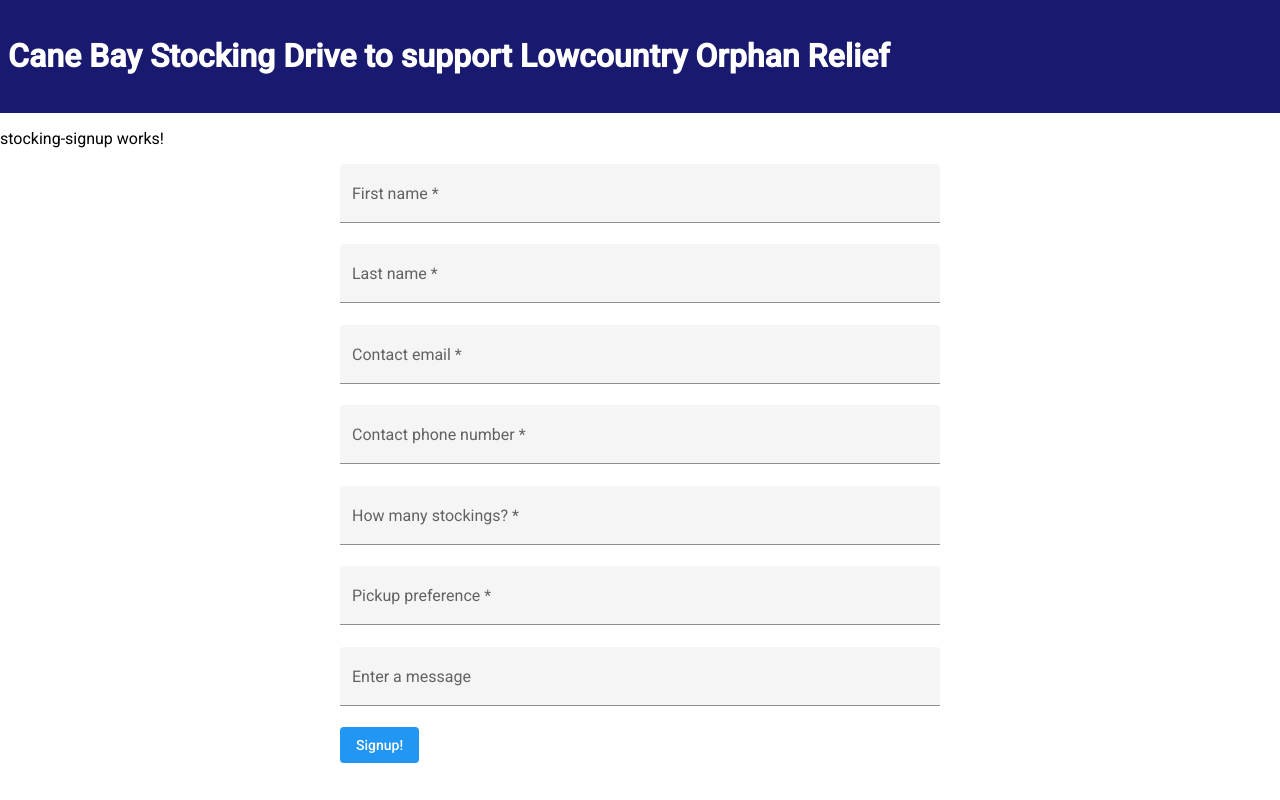
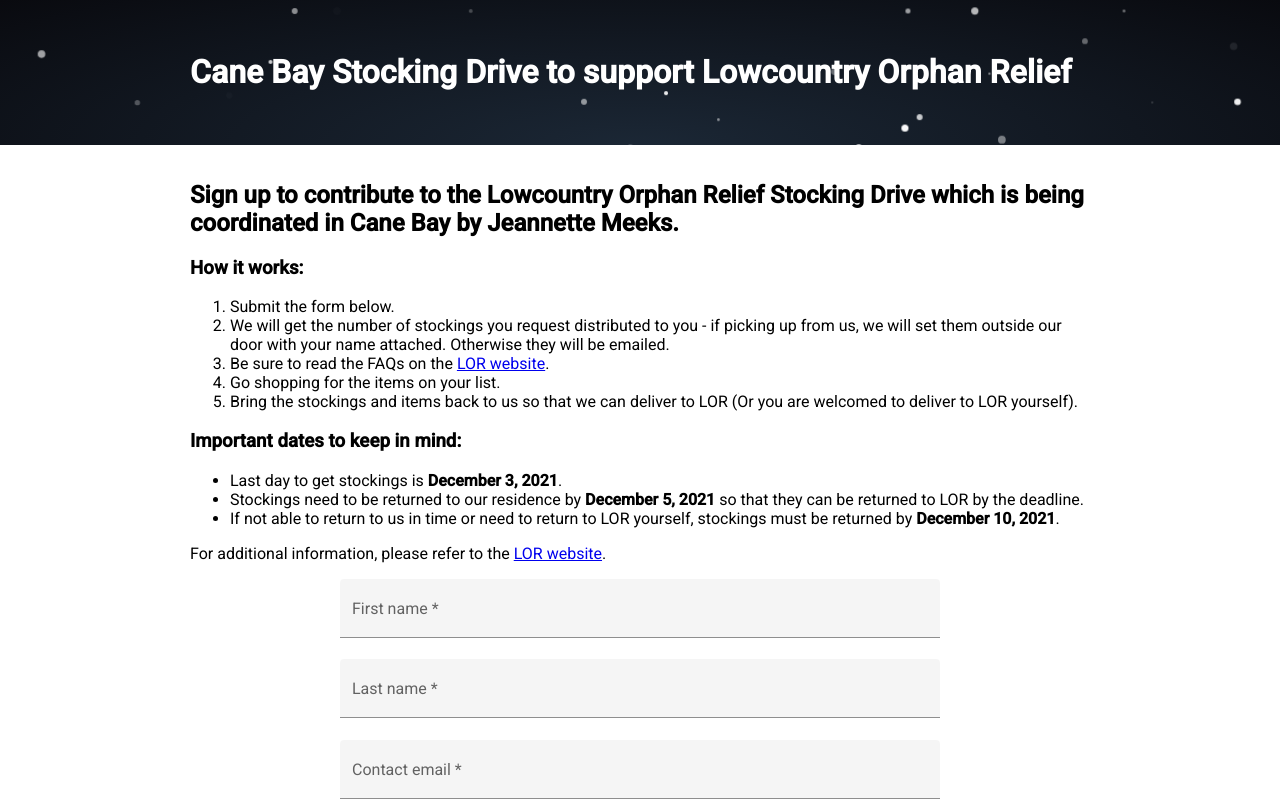
Before and after one commit to CB-LOR/stocking-ui, an Angular app: page /stocking-signup in a window 1280 px wide. Shown: the top 800 px of the page. Built offline with nearby package versions, Linux system fonts and the light colour scheme.

Commit message:
Finalized form and theming

```diff
--- a/src/app/app.component.html
+++ b/src/app/app.component.html
@@ -1,4 +1,7 @@
 <header>
-    <h1>Cane Bay Stocking Drive to support Lowcountry Orphan Relief</h1>
+    <div class="snow" *ngFor="let i of snowflakes"></div>
+    <div class="container">
+        <h1>Cane Bay Stocking Drive to support Lowcountry Orphan Relief</h1>
+    </div>
 </header>
 <router-outlet></router-outlet>
--- a/src/app/app.component.scss
+++ b/src/app/app.component.scss
@@ -1,11 +1,53 @@
 @import '../styles.scss';
 
 header{
-    background-color: midnightblue;
     color: white;
     padding: 16px 8px;
+    background: radial-gradient(ellipse at bottom, #1b2735 0%, #090a0f 100%);
+    overflow: hidden;
+    filter: drop-shadow(0 0 10px white);
+    position: relative;
 }
 
-.container {
-    width: 90%;
+@function random_range($min, $max) {
+    $rand: random();
+    $random_range: $min + floor($rand * (($max - $min) + 1));
+    @return $random_range;
 }
+
+.snow {
+    $total: 200;
+    position: absolute;
+    width: 10px;
+    height: 10px;
+    background: white;
+    border-radius: 50%;
+
+    @for $i from 1 through $total {
+        $random-x: random(1000000) * 0.0001vw;
+        $random-offset: random_range(-100000, 100000) * 0.0001vw;
+        $random-x-end: $random-x + $random-offset;
+        $random-x-end-yoyo: $random-x + ($random-offset / 2);
+        $random-yoyo-time: random_range(30000, 80000) / 100000;
+        $random-yoyo-y: $random-yoyo-time * 100vh;
+        $random-scale: random(10000) * 0.0001;
+        $fall-duration: random_range(10, 30) * 1s;
+        $fall-delay: random(30) * -1s;
+
+        &:nth-child(#{$i}) {
+        opacity: random(10000) * 0.0001;
+        transform: translate($random-x, -10px) scale($random-scale);
+        animation: fall-#{$i} $fall-duration $fall-delay linear infinite;
+        }
+
+        @keyframes fall-#{$i} {
+        #{percentage($random-yoyo-time)} {
+            transform: translate($random-x-end, $random-yoyo-y) scale($random-scale);
+        }
+
+        to {
+            transform: translate($random-x-end-yoyo, 100vh) scale($random-scale);
+        }
+        }
+    }
+}
--- a/src/app/app.component.ts
+++ b/src/app/app.component.ts
@@ -7,4 +7,5 @@
 })
 export class AppComponent {
   title = 'lor-stocking-ui';
+  snowflakes = Array(200);
 }
--- a/src/app/app.module.ts
+++ b/src/app/app.module.ts
@@ -3,11 +3,13 @@
 import { ReactiveFormsModule } from '@angular/forms';
 import { MatButtonModule } from '@angular/material/button';
 import { MatInputModule } from '@angular/material/input';
+import { MatSelectModule }  from '@angular/material/select';
 
 import { AppRoutingModule } from './app-routing.module';
 import { AppComponent } from './app.component';
 import { BrowserAnimationsModule } from '@angular/platform-browser/animations';
 import { StockingSignupComponent } from './pages/stocking-signup/stocking-signup.component';
+import { HttpClientModule } from '@angular/common/http';
 
 @NgModule({
   declarations: [
@@ -16,11 +18,13 @@
   ],
   imports: [
     BrowserModule,
+    HttpClientModule,
     AppRoutingModule,
     BrowserAnimationsModule,
     ReactiveFormsModule,
     MatButtonModule,
-    MatInputModule
+    MatInputModule,
+    MatSelectModule
   ],
   providers: [],
   bootstrap: [AppComponent]
--- a/src/app/pages/stocking-signup/stocking-signup.component.html
+++ b/src/app/pages/stocking-signup/stocking-signup.component.html
@@ -1,6 +1,27 @@
 
 <div class="container">
-    <p>stocking-signup works!</p>
+    <h2>Sign up to contribute to the Lowcountry Orphan Relief Stocking Drive which is being coordinated in Cane Bay by Jeannette Meeks.</h2>
+
+    <h3>How it works:</h3>
+
+    <ol>
+        <li>Submit the form below.</li>
+        <li>We will get the number of stockings you request distributed to you - if picking up from us, we will set them outside our door
+            with your name attached. Otherwise they will be emailed.</li>
+        <li>Be sure to read the FAQs on the <a target="_blank" href="https://lowcountryorphanrelief.org/whats-happening/stocking-drive-2021/">LOR website</a>.</li>
+        <li>Go shopping for the items on your list.</li>
+        <li>Bring the stockings and items back to us so that we can deliver to LOR (Or you are welcomed to deliver to LOR yourself).</li>
+    </ol>
+
+    <h3>Important dates to keep in mind:</h3>
+    <ul>
+        <li>Last day to get stockings is <strong>December 3, 2021</strong>.</li>
+        <li>Stockings need to be returned to our residence by <strong>December 5, 2021</strong> so that they can be returned to LOR by the deadline.</li>
+        <li>If not able to return to us in time or need to return to LOR yourself, stockings must be returned by <strong>December 10, 2021</strong>.</li>
+    </ul>
+
+    <p>For additional information, please refer to the
+        <a target="_blank" href="https://lowcountryorphanrelief.org/whats-happening/stocking-drive-2021/">LOR website</a>.</p>
 
     <form class="so-form" [formGroup]="stockingOrderForm" (ngSubmit)="onSubmit()">
         <mat-form-field class="so-input" appearance="fill">
@@ -17,34 +38,45 @@
 
         <mat-form-field class="so-input" appearance="fill">
             <mat-label>Contact email</mat-label>
-            <input matInput type="text" placeholder="Doe" formControlName="email" maxlength="50" required>
+            <input matInput type="text" placeholder="jdoe@example.com" formControlName="email" maxlength="50" required>
             <mat-error *ngIf="stockingOrderForm.get('lastName').invalid">{{getErrorMessage()}}</mat-error>
         </mat-form-field>
 
         <mat-form-field class="so-input" appearance="fill">
             <mat-label>Contact phone number</mat-label>
-            <input matInput type="tel" placeholder="(843) 555-5555" formControlName="phone" maxlength="14" required>
+            <input matInput type="tel" placeholder="(843) 555-5555" formControlName="phone" (keyup)="formatPhone($event)" maxlength="14" required>
             <mat-error *ngIf="stockingOrderForm.get('phone').invalid">{{getErrorMessage()}}</mat-error>
         </mat-form-field>
 
         <mat-form-field class="so-input" appearance="fill">
             <mat-label>How many stockings?</mat-label>
-            <input matInput type="number" placeholder="5" formControlName="stockingCount" min="1" max="5" required>
-            <mat-error *ngIf="stockingOrderForm.get('phone').invalid">{{getErrorMessage()}}</mat-error>
+            <mat-select formControlName="stockingCount" required>
+              <mat-option>--</mat-option>
+              <mat-option *ngFor="let stockingOpt of stockingOptions" [value]="stockingOpt">
+                {{stockingOpt}}
+              </mat-option>
+            </mat-select>
+            <mat-error *ngIf="stockingOrderForm.get('stockingCount').hasError('required')">Please choose an option</mat-error>
         </mat-form-field>
 
         <mat-form-field class="so-input" appearance="fill">
-            <mat-label>Pickup preference</mat-label>
-            <input matInput type="text" placeholder="house" formControlName="pickup" required>
-            <mat-error *ngIf="stockingOrderForm.get('pickup').invalid">{{getErrorMessage()}}</mat-error>
+            <mat-label>How would you like to receive the stockings?</mat-label>
+            <mat-select formControlName="pickup" required>
+                <mat-option>--</mat-option>
+                <mat-option *ngFor="let ro of receiptOptions" [value]="ro.val">
+                  {{ro.label}}
+                </mat-option>
+              </mat-select>
+              <mat-error *ngIf="stockingOrderForm.get('pickup').hasError('required')">Please choose an option</mat-error>
+
         </mat-form-field>
 
         <mat-form-field class="so-input" appearance="fill">
             <mat-label>Enter a message</mat-label>
-            <input matInput type="text" placeholder="Hello!" formControlName="pickup">
+            <input matInput type="text" placeholder="Hello!" formControlName="message">
             <mat-error *ngIf="stockingOrderForm.get('message').invalid">{{getErrorMessage()}}</mat-error>
         </mat-form-field>
 
-        <button mat-flat-button type="submit" color="primary" >Signup!</button>
+        <button mat-flat-button type="submit" color="primary" >Signup</button>
     </form>
 </div>
--- a/src/app/pages/stocking-signup/stocking-signup.component.ts
+++ b/src/app/pages/stocking-signup/stocking-signup.component.ts
@@ -1,5 +1,6 @@
 import { Component } from '@angular/core';
 import { FormBuilder, Validators } from '@angular/forms';
+import { StockingSignupSubmitService } from 'src/app/service/stocking-signup-submit.service';
 
 @Component({
   selector: 'stocking-signup',
@@ -8,28 +9,46 @@
 })
 export class StockingSignupComponent {
 
+  constructor(
+    private fb: FormBuilder,
+    private sss: StockingSignupSubmitService
+  ) { }
+
   stockingOrderForm = this.fb.group({
     firstName: [''],
     lastName: [''],
     email: ['', Validators.email],
-    phone: ['', Validators.pattern('[- +()0-9]+')],
+    phone: ['', Validators.pattern(/\(\d{3}\) \d{3}-\d{4}/)],
     stockingCount: [''],
     pickup: [''],
     message: ['']
   });
 
+  stockingOptions = [1, 2, 3, 4, 5, 6, 7, 8, 9, 10];
+  receiptOptions = [{label: 'Pickup from Meeks residence', val: 'home'}, {label: 'Send via email', val: 'email'}];
+
+  formatPhone(event){
+    let phone = event.target.value;
+		phone = phone.replace(/\D/g, '');
+
+		if(phone.length > 3 && phone.length <= 6){
+			phone = phone.replace(/(\d{1,3})(\d{1,3})/, "($1) $2");
+		} else if(phone.length > 6){
+			phone = phone.replace(/(\d{1,3})(\d{1,3})(\d{1,4})/, "($1) $2-$3");
+		}
+
+    this.stockingOrderForm.get('phone').setValue(phone);
+	}
+
   getErrorMessage() {
-    if (this.stockingOrderForm.get('email').hasError('required')) {
-      return 'You must enter a value';
-    }
-
-    return this.stockingOrderForm.get('email').hasError('email') ? 'Not a valid email' : '';
+      return 'You must enter a valid value';
   }
 
   onSubmit() {
     console.log(this.stockingOrderForm.value);
+    this.sss.submitStockingOrder(this.stockingOrderForm.value).subscribe(resp => {
+      console.log(resp);
+    });
   }
 
-  constructor(private fb: FormBuilder) { }
-
 }
--- /dev/null
+++ b/src/app/service/stocking-signup-submit.service.ts
@@ -0,0 +1,36 @@
+import { Injectable } from '@angular/core';
+import { HttpClient, HttpErrorResponse } from '@angular/common/http';
+import { Observable, throwError } from 'rxjs';
+import { catchError } from 'rxjs/operators';
+
+@Injectable({
+  providedIn: 'root'
+})
+export class StockingSignupSubmitService {
+
+  constructor(private http: HttpClient) { }
+
+  submitStockingOrder(order): Observable<any> {
+    return this.http.post(
+      'https://q0ni6ck60l.execute-api.us-east-1.amazonaws.com/Prod/stocking/signup/',
+      order,
+      {}
+    ).pipe(
+      catchError(this.handleError)
+    );
+  }
+
+  private handleError(error: HttpErrorResponse) {
+    if (error.error instanceof ErrorEvent) {
+      // A client-side or network error occurred. Handle it accordingly.
+      console.error('An error occurred:', error.error.message);
+    } else {
+      // The backend returned an unsuccessful response code.
+      // The response body may contain clues as to what went wrong.
+      console.error(`Backend returned code ${error.status}, body was: ${error.message}`);
+    }
+    // Return an observable with a user-facing error message.
+    return throwError(
+      'Something bad happened; please try again later.');
+  }
+}
--- a/src/styles.scss
+++ b/src/styles.scss
@@ -38,4 +38,11 @@
 $blue: #0d47a1;
 
 html, body { height: 100%; }
-body { margin: 0; font-family: Roboto, "Helvetica Neue", sans-serif; }
+body { margin: 0; font-family: Roboto, "Helvetica Neue", sans-serif;}
+
+.container {
+  width: 90%;
+  margin: 0 auto;
+  max-width: 900px;
+  padding: 16px;
+}
```
Also changed, not shown: 1 other file (tests, documents, lock files or other folders).
